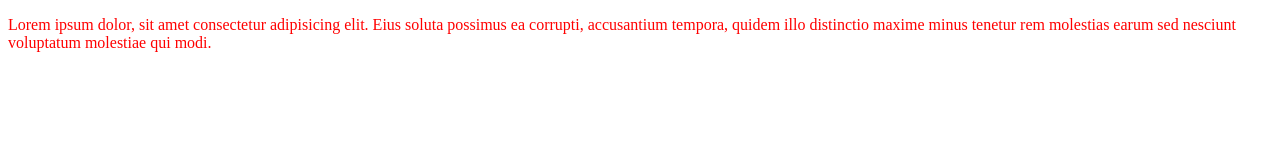
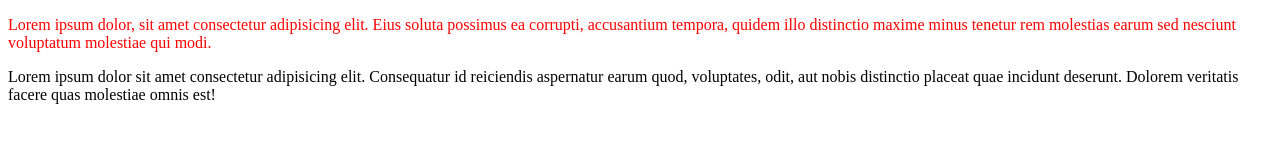
Before and after one commit to jvlcek23/VSS-training, a plain HTML site: page index.html in a window 1280 px wide. Drawn offline with Linux system fonts and the light colour scheme.

Commit message:
Update index.html

```diff
--- a/index.html
+++ b/index.html
@@ -9,6 +9,6 @@
 </head>
 <body>
     <p>Lorem ipsum dolor, sit amet consectetur adipisicing elit. Eius soluta possimus ea corrupti, accusantium tempora, quidem illo distinctio maxime minus tenetur rem molestias earum sed nesciunt voluptatum molestiae qui modi.</p>
-
+    Lorem ipsum dolor sit amet consectetur adipisicing elit. Consequatur id reiciendis aspernatur earum quod, voluptates, odit, aut nobis distinctio placeat quae incidunt deserunt. Dolorem veritatis facere quas molestiae omnis est!
 </body>
 </html>
```
